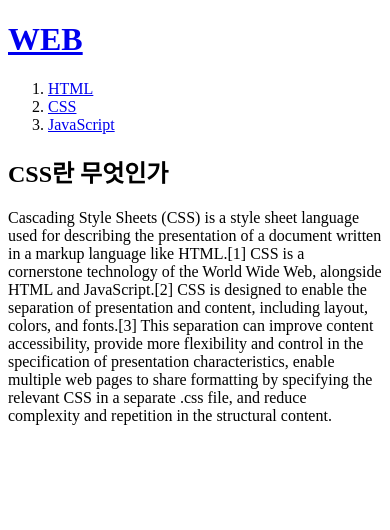
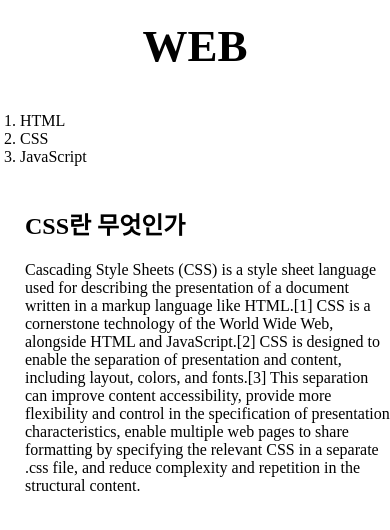
Before and after one commit to irea8846/WEB1, a plain HTML site: page 2.html in a window 390 px wide. Drawn offline with Linux system fonts and the light colour scheme.

Commit message:
first version of Web Design

```diff
--- a/2.html
+++ b/2.html
@@ -3,17 +3,21 @@
 <head>
 <meta charset="utf-8">
 <title>WEB1 - CSS</title>
+<link rel="stylesheet" href="style.css" />
 </head>
 
 <body>
 	<h1><a href="index.html">WEB</a></h1>
-	<ol>
-		<li><a href="1.html">HTML</a></li>
-		<li><a href="2.html">CSS</a></li>
-		<li><a href="3.html">JavaScript</a></li>
-	</ol>
-	<h2>CSS란 무엇인가</h2>
-	<p>Cascading Style Sheets (CSS) is a style sheet language used for describing the presentation of a document written in a markup language like HTML.[1] CSS is a cornerstone technology of the World Wide Web, alongside HTML and JavaScript.[2] CSS is designed to enable the separation of presentation and content, including layout, colors, and fonts.[3] This separation can improve content accessibility, provide more flexibility and control in the specification of presentation characteristics, enable multiple web pages to share formatting by specifying the relevant CSS in a separate .css file, and reduce complexity and repetition in the structural content.</p>
-
+    <div id="grid">
+	    <ol>
+		    <li><a href="1.html" class="saw">HTML</a></li>
+		    <li><a href="2.html" class="saw" id="active">CSS</a></li>
+		    <li><a href="3.html">JavaScript</a></li>
+	    </ol>
+	    <div id="article">
+	        <h2>CSS란 무엇인가</h2>
+	        <p>Cascading Style Sheets (CSS) is a style sheet language used for describing the presentation of a document written in a markup language like HTML.[1] CSS is a cornerstone technology of the World Wide Web, alongside HTML and JavaScript.[2] CSS is designed to enable the separation of presentation and content, including layout, colors, and fonts.[3] This separation can improve content accessibility, provide more flexibility and control in the specification of presentation characteristics, enable multiple web pages to share formatting by specifying the relevant CSS in a separate .css file, and reduce complexity and repetition in the structural content.</p>
+        </div>
+    </div>
 </body>
 </html>
--- /dev/null
+++ b/style.css
@@ -0,0 +1,44 @@
+    body{
+        margin:0px;
+    }
+    a{
+        color:black;
+        text-decoration:none;
+    }
+    h1{
+        font-size:45px;
+        text-align:center;
+        border-bottom:1px solid gray;
+        margin:0px;
+        padding:20px;
+    }
+    ol{
+        border-right:1px solid gray;
+        width:100px;
+        margin:0px;
+        padding:20px;
+    }
+    #grid{
+        display:grid;
+        grid-template-columns:150px 1fr;
+    }
+    #grid ol{
+        border-right: 1px solid gray;
+        width:100px;
+        margin:0;
+        padding:20px;
+    }
+    #article{
+        padding-left:25px;
+    }
+    @media(max-width:800px){
+        #grid{
+            display:block;
+        }
+        #grid ol{
+            border-right:none;
+        }
+        h1{
+            border-bottom:none;
+        }
+    }
```
Also changed, not shown: 1.html (+5 -0 lines), 3.html (+5 -1 lines), box.html (added, +20 -0 lines), grid.html (added, +46 -0 lines), mediaquery.html (added, +23 -0 lines).
